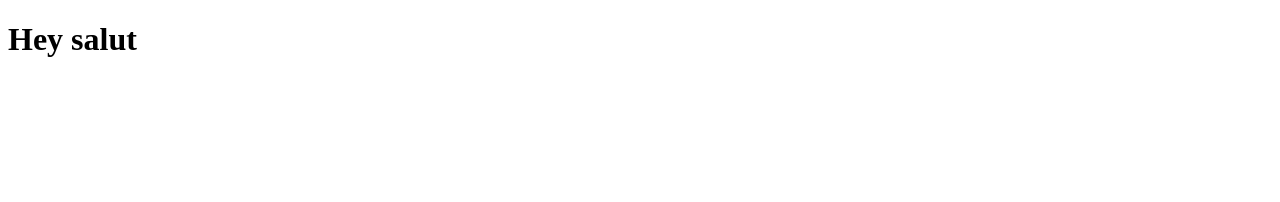
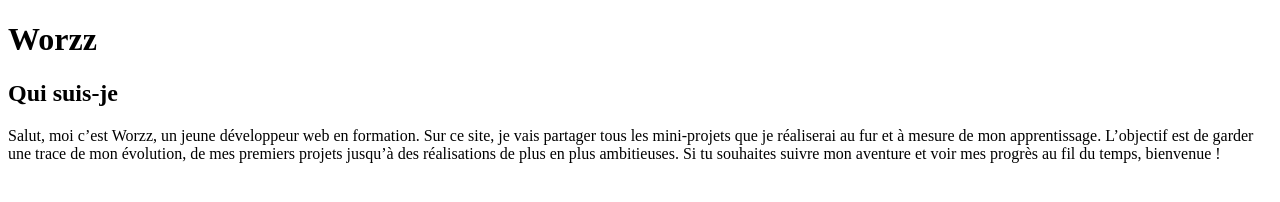
Before and after one commit to worzzdev/portfolio, a plain HTML site: page index.html in a window 1280 px wide. Drawn offline with Linux system fonts and the light colour scheme.

Commit message:
Ajout de la section À propos (h1, h2, paragraphe de présentation)

```diff
--- a/index.html
+++ b/index.html
@@ -6,6 +6,15 @@
     <title>Worzz Portfolio</title>
   </head>
   <body>
-    <h1>Hey salut</h1>
+    <h1>Worzz</h1>
+    <h2>Qui suis-je</h2>
+    <p>
+      Salut, moi c’est Worzz, un jeune développeur web en formation. Sur ce
+      site, je vais partager tous les mini-projets que je réaliserai au fur et à
+      mesure de mon apprentissage. L’objectif est de garder une trace de mon
+      évolution, de mes premiers projets jusqu’à des réalisations de plus en
+      plus ambitieuses. Si tu souhaites suivre mon aventure et voir mes progrès
+      au fil du temps, bienvenue !
+    </p>
   </body>
 </html>
```
